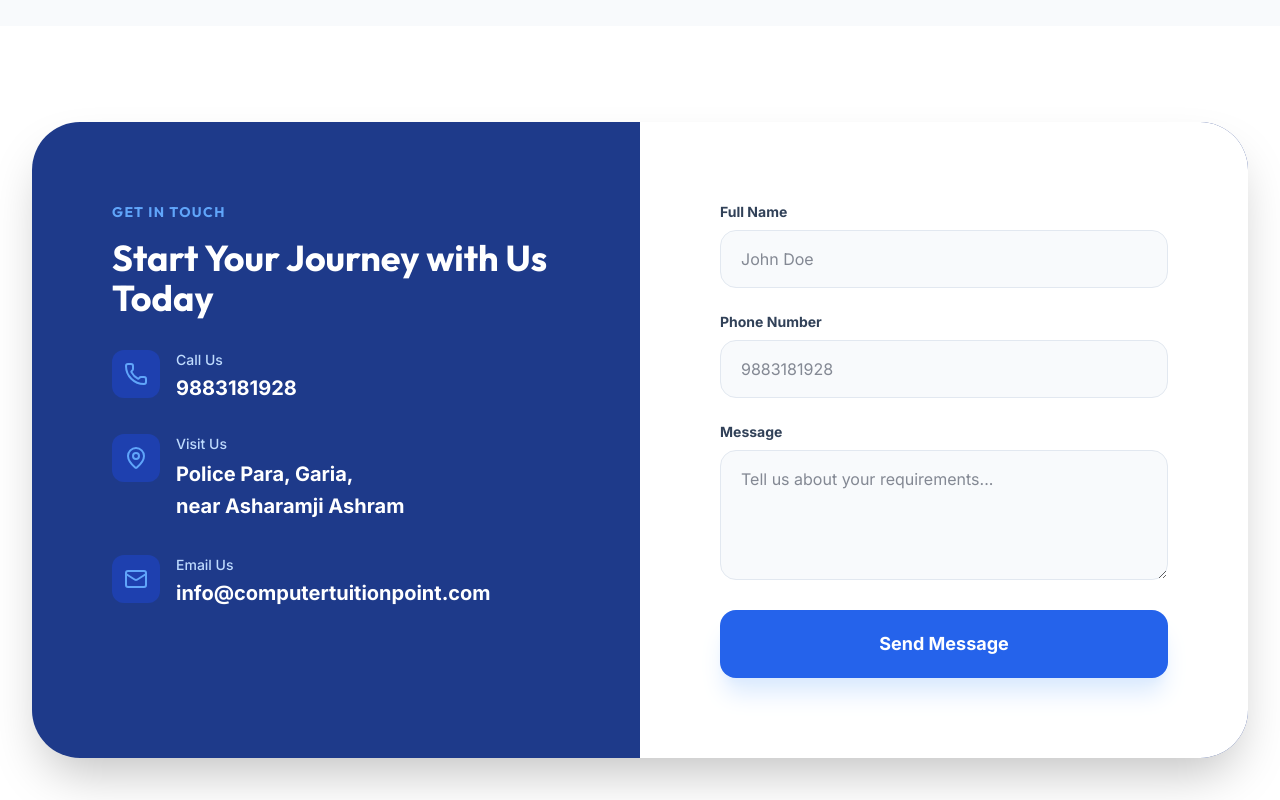
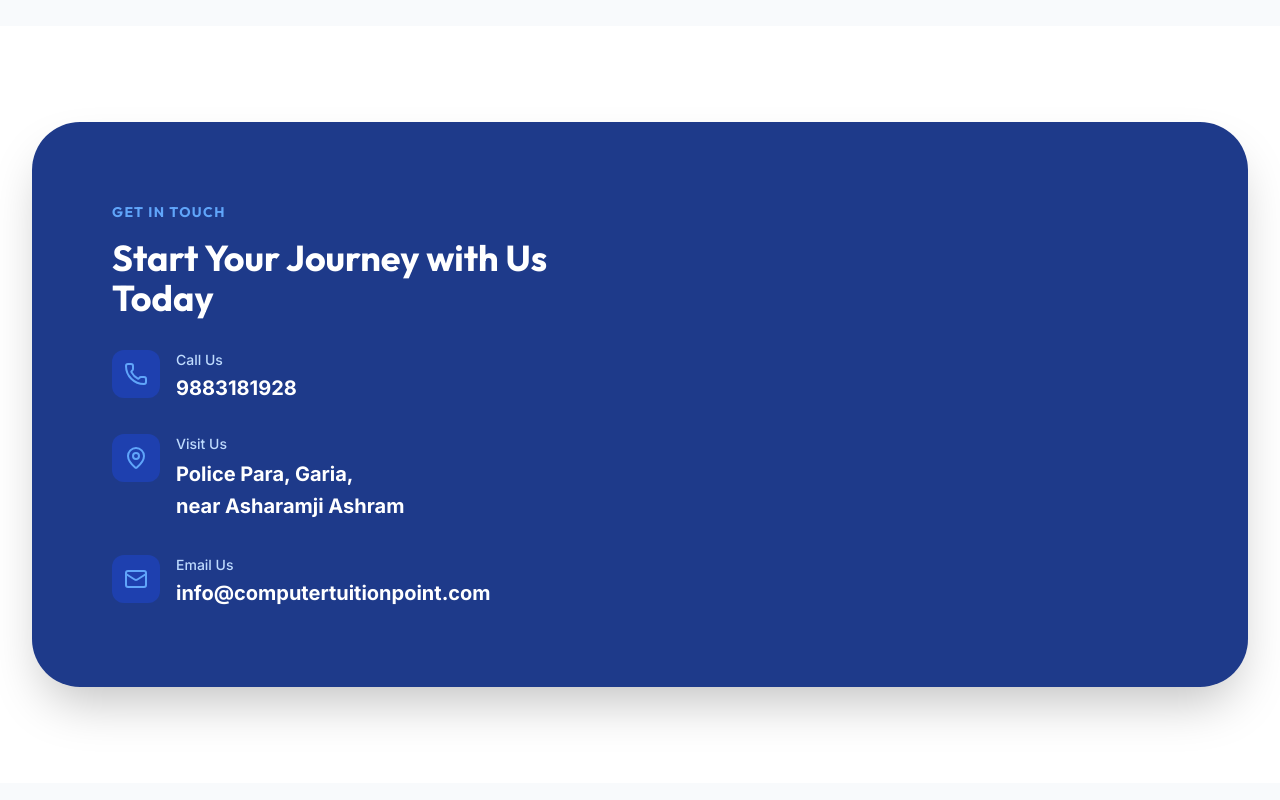
Before and after one commit to srijita24saha-prog/computer-tution-point, a React (Vite) app: page / in a window 1280 px wide. Shown: the part 4060-4860 px from the top of the page. Built offline with nearby package versions, Linux system fonts and the light colour scheme.

Commit message:
Update App.tsx

```diff
--- a/src/App.tsx
+++ b/src/App.tsx
@@ -482,38 +482,6 @@ const Contact = () => {
                 </div>
               </div>
             </div>
-
-            <div className="bg-white p-12 lg:p-20">
-              <form className="space-y-6" onSubmit={(e) => e.preventDefault()}>
-                <div>
-                  <label className="block text-sm font-bold text-slate-700 mb-2">Full Name</label>
-                  <input
-                    type="text"
-                    placeholder="John Doe"
-                    className="w-full px-5 py-4 bg-slate-50 border border-slate-200 rounded-2xl focus:outline-none focus:ring-2 focus:ring-brand-500 focus:border-transparent transition-all"
-                  />
-                </div>
-                <div>
-                  <label className="block text-sm font-bold text-slate-700 mb-2">Phone Number</label>
-                  <input
-                    type="tel"
-                    placeholder="9883181928"
-                    className="w-full px-5 py-4 bg-slate-50 border border-slate-200 rounded-2xl focus:outline-none focus:ring-2 focus:ring-brand-500 focus:border-transparent transition-all"
-                  />
-                </div>
-                <div>
-                  <label className="block text-sm font-bold text-slate-700 mb-2">Message</label>
-                  <textarea
-                    rows={4}
-                    placeholder="Tell us about your requirements..."
-                    className="w-full px-5 py-4 bg-slate-50 border border-slate-200 rounded-2xl focus:outline-none focus:ring-2 focus:ring-brand-500 focus:border-transparent transition-all"
-                  ></textarea>
-                </div>
-                <button className="w-full bg-brand-600 text-white py-5 rounded-2xl font-bold text-lg hover:bg-brand-700 transition-all shadow-xl shadow-brand-100">
-                  Send Message
-                </button>
-              </form>
-            </div>
           </div>
         </div>
       </div>
```
